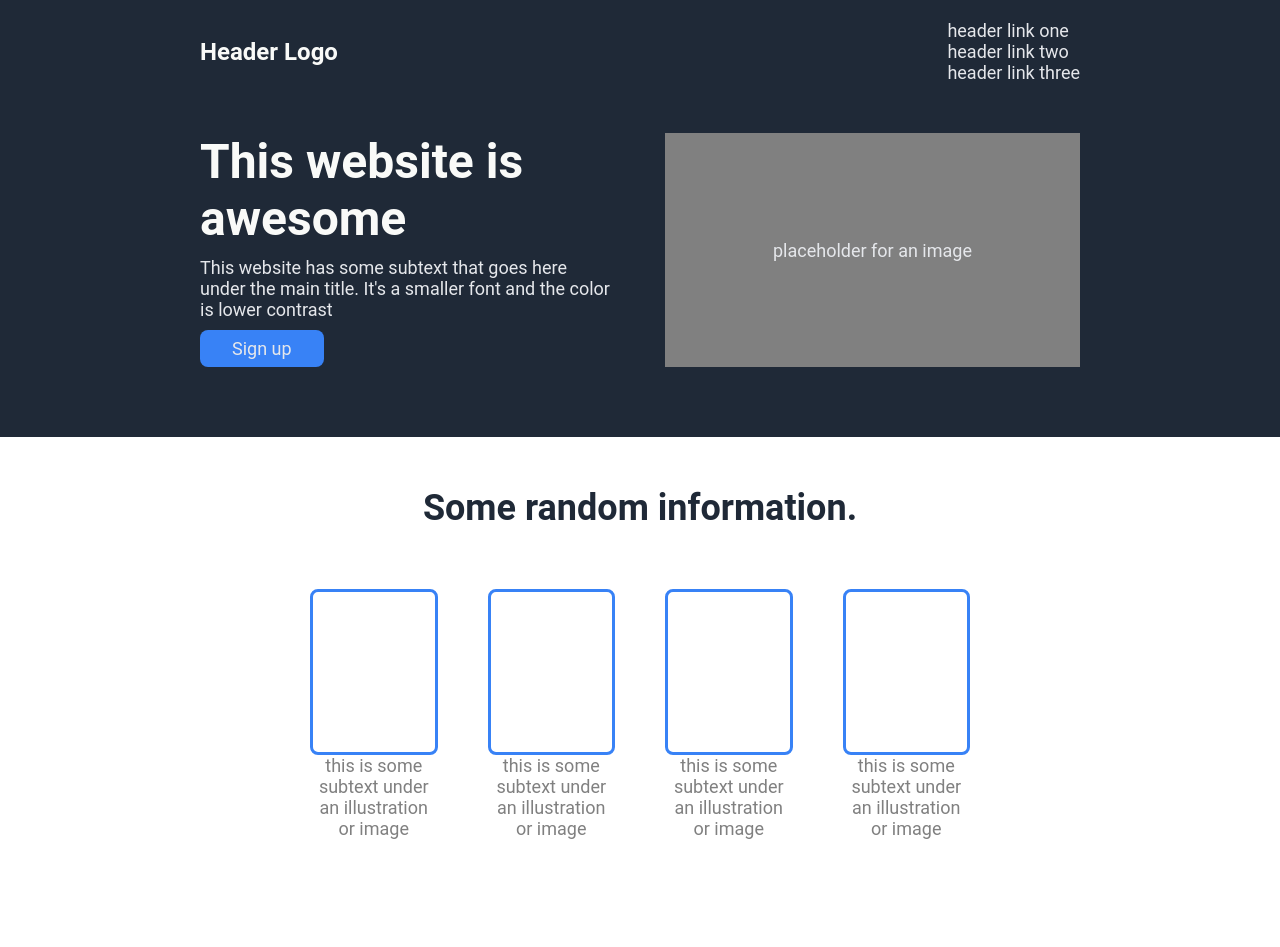
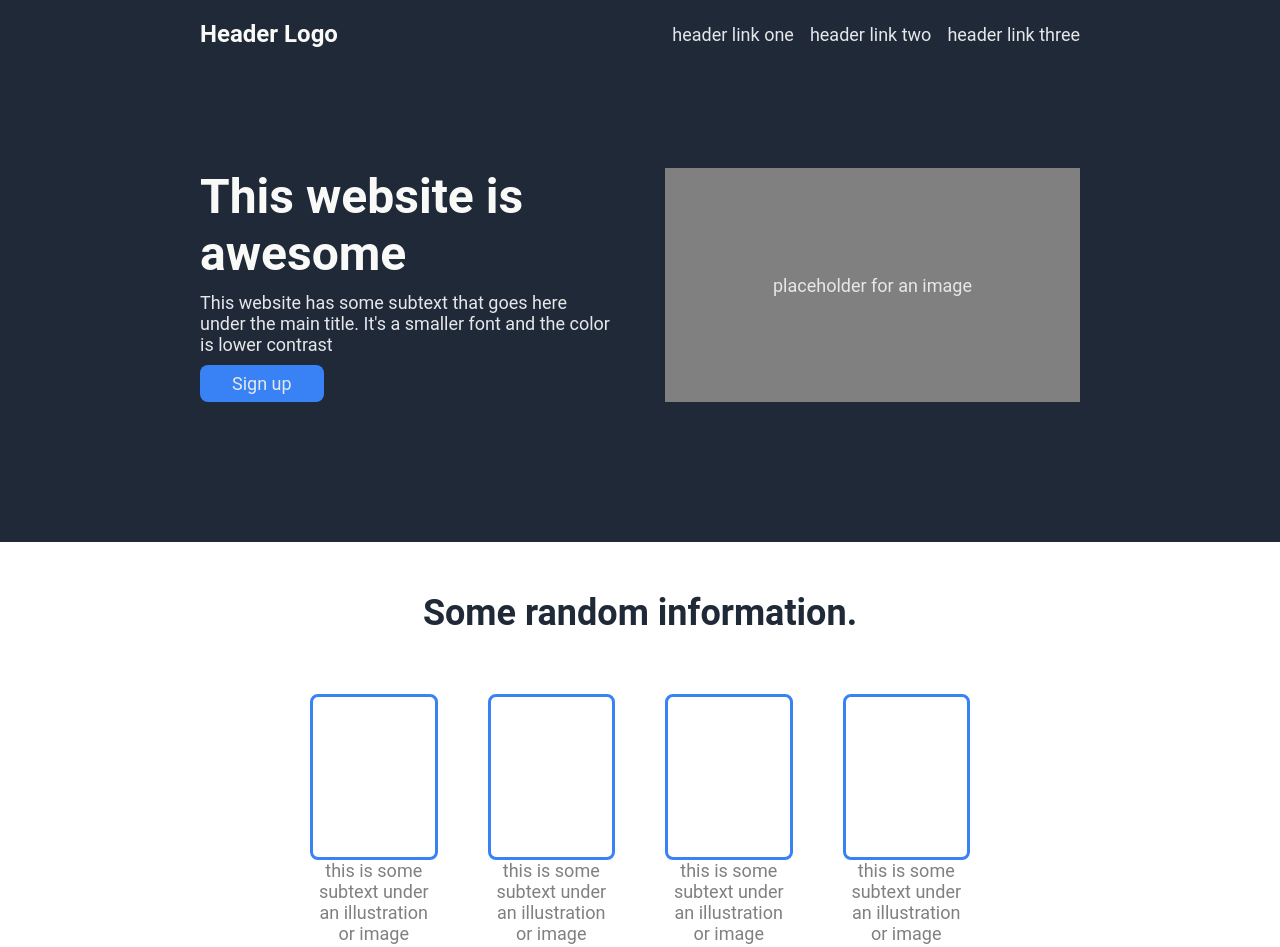
Before and after one commit to Jjay35/odin_landingPage, a plain HTML site: page index.html in a window 1280 px wide. Shown: the top 947 px of the page. Drawn offline with Linux system fonts and the light colour scheme.

Commit message:
Tweak website layout

```diff
--- a/index.html
+++ b/index.html
@@ -11,15 +11,15 @@
 <div class="section1">
     <div class="header">
         <h3>Header Logo</h3>
+        <div class="nav_links">
         <nav>
-            <div class="nav_links">
                 <ul>
-                    <li><a href="">header link one</a></li>
-                    <li><a href="">header link two</a></li>
-                    <li><a href="">header link three</a></li>
+                    <li><a href="first">header link one</a></li>
+                    <li><a href="second">header link two</a></li>
+                    <li><a href="third">header link three</a></li>
                 </ul>
-            </div>
-        </nav>
+         </nav>
+        </div>
     </div>
 
     <div class="content">
--- a/style.css
+++ b/style.css
@@ -43,7 +43,7 @@ h3{
 
 
 .content{
-    padding: 50px 0px;
+    padding: 120px 0px;
     display: flex;
     flex-direction: row;
     gap: 50px;
@@ -75,6 +75,12 @@ h3{
     border-radius: 8px;
     border: #1F2937;
     margin-top: 10px;
+}
+
+ul{
+    display: flex;
+    flex-direction: row;
+    gap: 16px;
 }
 
 /*---Second Section---*/
```
